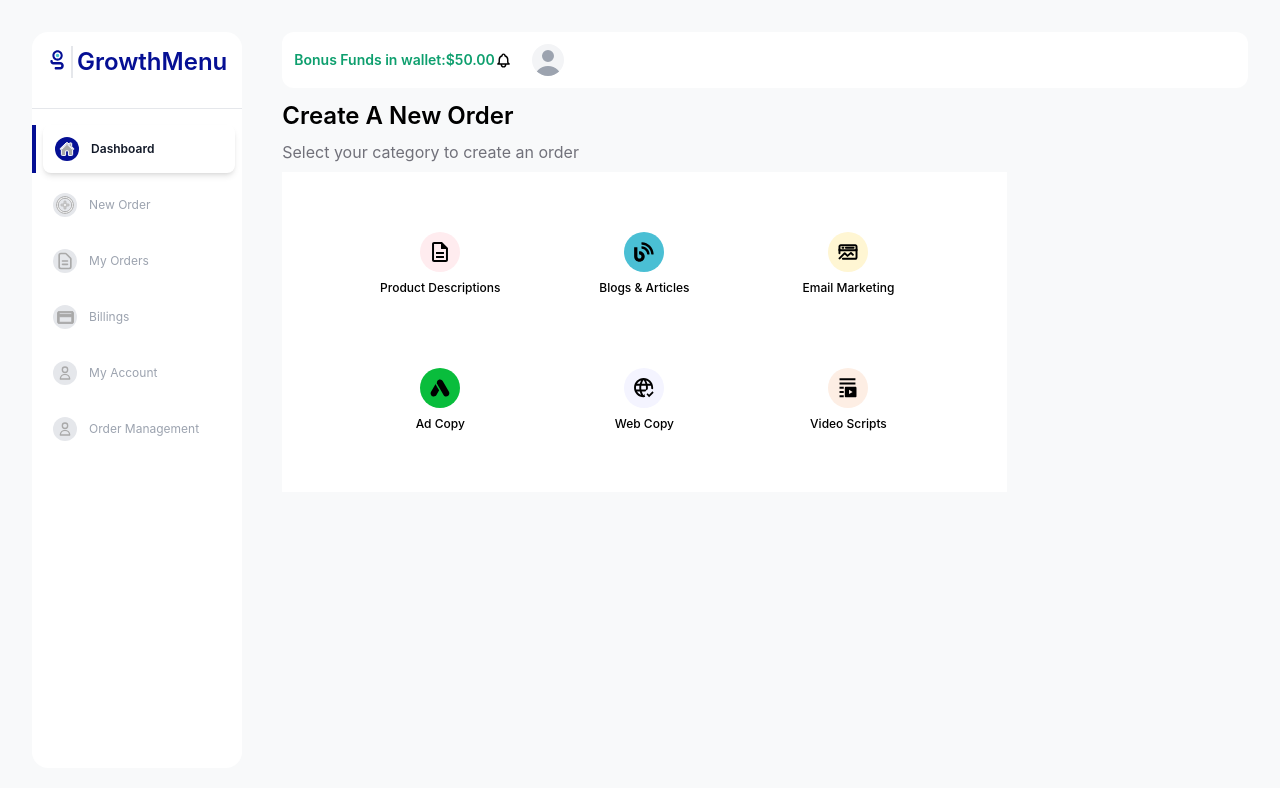
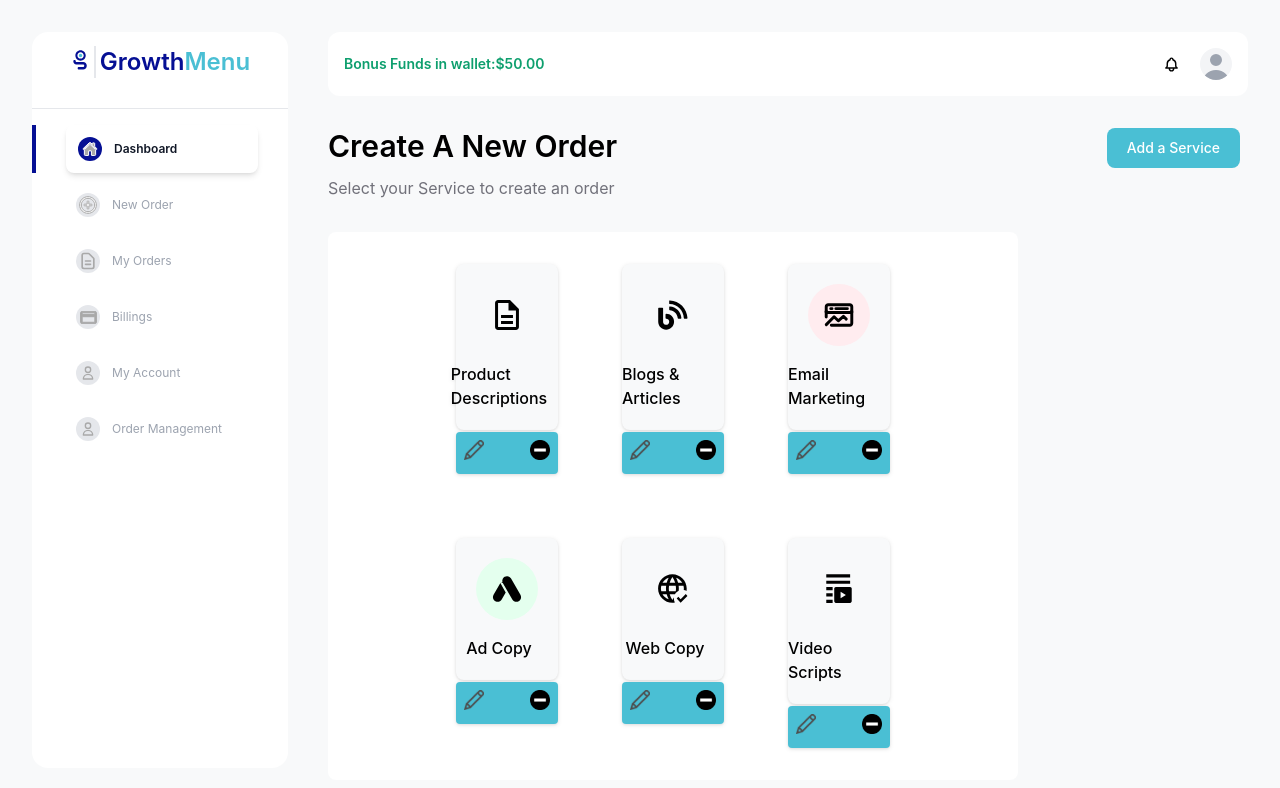
Before and after one commit to AsjadIftikhar/GrowthMenu_F, a Next.js app in the folder growthmenu/: page /order in a window 1280 px wide. Shown: the top 788 px of the page. Built offline with nearby package versions, Linux system fonts and the light colour scheme.

Commit message:
Service Page CRUD

```diff
--- a/growthmenu/components/buttonCard/buttonCard.jsx
+++ b/growthmenu/components/buttonCard/buttonCard.jsx
@@ -1,34 +1,34 @@
 import React from "react";
+import Image from "next/image";
+
+const COLORS = [
+    "ExtraLightBlue",
+    "LightPink",
+    "ExtraLightYellow",
+    "LightOrange",
+    "LightIndigo",
+    "LightGreen",
+]
 
 const ButtonCard = ({icon, text, backgroundColor, onClick}) => {
 
-        const handleClick = () => {
+        const index = Math.floor(Math.random() * 6);
+        const logo_color = COLORS[index]
+
+        const handleClick = (e) => {
             const url = "/order/" + text.replace(" ", "-")
             onClick(url)
         }
-
         return (
-            <div className=" w-full flex flex-col bg-Grey items-center justify-center rounded-lg py-5 hover:bg-LightBlue"
-                 onClick={handleClick}>
-                <div className={`h-10 w-10 flex justify-center items-center mb-2  ${backgroundColor} rounded-full`}>
-                    {/* <svg
-          xmlns="http://www.w3.org/2000/svg"
-          className="h-6 w-6"
-          fill="none"
-          viewBox="0 0 24 24"
-          stroke="currentColor"
-          strokeWidth="2"
-        >
-          <path
-            strokeLinecap="round"
-            strokeLinejoin="round"
-            d="M9 12h6m-6 4h6m2 5H7a2 2 0 01-2-2V5a2 2 0 012-2h5.586a1 1 0 01.707.293l5.414 5.414a1 1 0 01.293.707V19a2 2 0 01-2 2z"
-          />
-
-        </svg> */}
+            <div
+                className={`w-full flex flex-col ${backgroundColor} items-center justify-center py-5
+                rounded-lg drop-shadow
+                hover:bg-DarkBlue hover:text-white`}
+                onClick={handleClick}>
+                <div className={`flex justify-center p-4 bg-${logo_color} items-center mb-4 rounded-full`}>
                     {icon}
                 </div>
-                <div className="text-xs font-medium">{text}</div>
+                <div className="font-medium pr-4">{text}</div>
             </div>
         );
     }
--- a/growthmenu/components/layout/layout.jsx
+++ b/growthmenu/components/layout/layout.jsx
@@ -10,7 +10,9 @@
     if (router.asPath !== '/login' && router.asPath.match('/register') === null) {
         return (
             <div className="h-screen bg-LightGrey p-8 flex">
-                <SideBar/>
+                <div>
+                    <SideBar/>
+                </div>
                 <div className="pl-10 w-full">
                     <TopBar/>
                     {children}
--- a/growthmenu/components/sidebar/sideBar.jsx
+++ b/growthmenu/components/sidebar/sideBar.jsx
@@ -1,7 +1,7 @@
-import React, { useState } from "react";
-import { SideBarData } from "./sideBarData";
+import React, {useState} from "react";
+import {SideBarData} from "./sideBarData";
 import "./sideBar.module.css";
-import { useRouter } from "next/router";
+import {useRouter} from "next/router";
 import Image from "next/image";
 
 const SideBar = () => {
@@ -9,7 +9,8 @@
     const router = useRouter();
     return (
         <aside className="w-64 flex  flex-col bg-white rounded-2xl	min-h-full	">
-      <div className="flex p-3 items-center justify-center my-0.5 text-2xl font-semibold text-DarkBlue whitespace-nowrap dark:text-white">
+            <div
+                className="flex p-3 items-center justify-center my-0.5 text-2xl font-semibold text-DarkBlue whitespace-nowrap dark:text-white">
         <span className="border-r-2 pr-1">
           <Image
               src="/images/growthmenu.svg"
@@ -19,7 +20,7 @@
           />
         </span>
                 <span className="pl-1">Growth</span>
-        <span className="text-LightBlue_1">Menu</span>
+                <span className="text-LightBlue">Menu</span>
             </div>
             <ul className="pt-4 mt-4 space-y-2 flex flex-col justify-center border-t border-gray-200 dark:border-gray-700">
                 {SideBarData.map((data, index) => (
--- a/growthmenu/components/topBar/topBar.jsx
+++ b/growthmenu/components/topBar/topBar.jsx
@@ -3,13 +3,13 @@
 
 const Topbar = () => {
     return (
-    <div className="flex items-center justify-betwee w-full h-15 bg-white p-3 rounded-xl">
+        <div className="flex items-center justify-between w-full h-15 bg-white p-4 rounded-xl">
             <div className="text-green-500 text-sm font-semibold	">
                 Bonus Funds in wallet:$50.00
             </div>
             <div className="flex items-center">
                 <div className="mr-5 flex items-center">
-          <Image src="/images/bell.svg" width="17px" height="17px" alt="" />
+                    <Image src="/images/bell.svg" width="17px" height="17px" alt=""/>
                 </div>
                 <div className="relative w-8 h-8 overflow-hidden bg-gray-100 rounded-full dark:bg-gray-600">
                     <svg
@@ -22,7 +22,7 @@
                             fillRule="evenodd"
                             d="M10 9a3 3 0 100-6 3 3 0 000 6zm-7 9a7 7 0 1114 0H3z"
                             clipRule="evenodd"
-            ></path>
+                        />
                     </svg>
                 </div>
             </div>
--- a/growthmenu/pages/order/index.jsx
+++ b/growthmenu/pages/order/index.jsx
@@ -1,112 +1,223 @@
-import React from "react";
+import React, {useEffect, useState} from "react";
 import Image from "next/image";
 import {useRouter} from "next/router";
 import ButtonCard from "../../components/buttonCard/buttonCard";
 
+const SERVICES = [
+    {
+        "id": 0,
+        "text": "Product Descriptions",
+        "src": "/images/product.svg"
+    },
+    {
+        "id": 1,
+        "text": "Blogs & Articles",
+        "src": "/images/blog.svg"
+    },
+    {
+        "id": 2,
+        "text": "Email Marketing",
+        "src": "/images/emailMarketing.svg"
+    },
+    {
+        "id": 3,
+        "text": "Ad Copy",
+        "src": "/images/ad.svg"
+    },
+    {
+        "id": 4,
+        "text": "Web Copy",
+        "src": "/images/globe.svg"
+    },
+    {
+        "id": 5,
+        "text": "Video Scripts",
+        "src": "/images/video.svg"
+    },
+
+]
+
 const NewOrder = () => {
     const router = useRouter();
+
+    const [add_visibility, setAdd_visibility] = useState("hidden")
+
+    const [edit_visibility, setEdit_visibility] = useState("hidden")
+    const [edit_index, setEdit_Index] = useState("")
+
+    const [new_service, setNewService] = useState({
+        "text": "",
+        "src": "/images/product.svg",
+    },)
+
+
+    const [services, setServices] = useState(SERVICES);
+    // useEffect(() => {
+    //     setServices(SERVICES)
+    // }, [])
+
+    const handleAddService = e => {
+        e.preventDefault();
+
+        new_service.id = services.length + 1
+
+        const existing_services = services
+        existing_services.push(new_service)
+
+        setServices(existing_services)
+        setAdd_visibility("hidden")
+
+    };
+
+    const handleEditService = e => {
+
+        e.preventDefault();
+        const existing_services = services;
+
+        // Find index of specific object using findIndex method.
+        const service_index = existing_services.findIndex((p => p.id === edit_index));
+
+        // Update object
+        existing_services[service_index].text = new_service.text
+
+        // Save
+        setServices(existing_services)
+        setEdit_visibility("hidden")
+    };
+
+    const handleDeleteService = (_service) => {
+        const existing_services = services.filter(s => s.text !== _service.text)
+        setServices(existing_services)
+    };
+
+    const handleFormChange = e => {
+
+        const change = {...new_service}
+
+        change[e.currentTarget.name] = e.currentTarget.value;
+        setNewService(change)
+    }
+
     return (
         <React.Fragment>
-            <div className="text-2xl font-semibold pt-3 ">Create A New Order</div>
-            <div className=" font-normal	text-zinc-500 py-2">
-                Select your category to create an order
+            <div className="flex justify-between pt-8">
+                <div className="text-3xl font-semibold  ">Create A New Order</div>
+                <span/>
+                <button type="button"
+                        className="text-white bg-LightBlue focus:ring-4 focus:outline-none focus:ring-blue-300
+                        font-medium rounded-lg text-sm px-5 py-2.5 text-center mr-2 mb-2"
+                        onClick={() => {
+                            setAdd_visibility((add_visibility === 'hidden') ? "" : "hidden")
+                        }}>
+                    Add a Service
+                </button>
             </div>
-            <div className="w-3/4 flex justify-around gap-4 bg-white pt-10 p-8 px-16">
-                <div className="w-44">
+            <div className=" font-normal text-zinc-500 pb-8">
+                Select your Service to create an order
+            </div>
+            <div className="w-3/4 grid grid-cols-3 bg-white px-24 rounded-lg">
+                {services.map(service => (
+                    // eslint-disable-next-line react/jsx-key
+                    <div key={service.id} className="p-8">
                         <ButtonCard
-                        backgroundColor="bg-LightPink"
+                            backgroundColor="bg-LightGrey"
                             icon={
                                 <Image
-                                src="/images/product.svg"
+                                    src={service.src}
+                                    alt=""
+                                    height="30px"
+                                    width="30px"
+                                />
+                            }
+                            text={service.text}
+                            onClick={url => {
+                                router.push(url);
+                            }}
+                        />
+                        <div className="flex justify-between mt-0.5 py-2 px-2 bg-LightBlue rounded drop-shadow">
+                            <button className="cursor-pointer hover:animate-bounce"
+                                    type="button"
+                                    onClick={() => {
+                                        setEdit_Index(service.id)
+                                        setEdit_visibility((edit_visibility === 'hidden') ? "" : "hidden")
+                                    }}>
+                                <Image
+                                    src="/images/edit.png"
                                     alt=""
                                     height="20px"
                                     width="20px"
                                 />
-                        }
-                        text="Product Descriptions"
-                        onClick={url => {
-                            router.push(url);
-                        }}
-                    />
-                </div>
-                <div className="w-44">
-                    <ButtonCard
-                        backgroundColor="bg-LightBlue"
-                        icon={
-                            <Image src="/images/blog.svg" alt="" height="20px" width="20px"/>
-                        }
-                        text="Blogs & Articles"
-                        onClick={url => {
-                            router.push(url);
-                        }}
-                    />
-                </div>
-                <div className="w-44">
-                    <ButtonCard
-                        backgroundColor="bg-Yellow_1"
-                        icon={
+                            </button>
+                            <button className="cursor-pointer hover:animate-bounce"
+                                    type="button"
+                                    onClick={() => {
+                                        handleDeleteService(service)
+                                    }}>
                                 <Image
-                                src="/images/emailMarketing.svg"
+                                    src="/images/delete.png"
                                     alt=""
                                     height="20px"
                                     width="20px"
                                 />
-                        }
-                        text="Email Marketing"
-                        onClick={url => {
-                            router.push(url);
-                        }}
-                    />
+                            </button>
+                        </div>
+                        {/* Edit Service */}
+                        {(edit_index === service.id) ?
+                            <div className={`${edit_visibility}`}>
+                                <form onSubmit={handleEditService}>
+                                    <div className="mb-6">
+                                        <label htmlFor="service"
+                                               className="block mb-2 font-medium">New Service Name
+                                        </label>
+                                        <input type="text"
+                                               id="edit_service"
+                                               name="text"
+                                               className="bg-gray-50 border border-gray-300 text-gray-900 text-sm rounded-lg
+                                       focus:ring-blue-500 focus:border-blue-500 block w-full p-2.5"
+                                               value={new_service.text}
+                                               onChange={handleFormChange}
+                                               required=""/>
+                                    </div>
+                                    <button type="submit"
+                                            className="text-white bg-DarkBlue hover:bg-blue-800 focus:ring-4
+                                    focus:outline-none focus:ring-blue-300 font-medium rounded-lg text-sm
+                                    w-full sm:w-auto px-5 py-2.5 text-center ">Edit Service
+                                    </button>
+                                </form>
+                            </div> : <div />}
+
+                    </div>
+
+                ))}
+
+                <div className={`${add_visibility} p-8`}>
+                    <div className="w-full flex flex-col bg-LightGrey items-center justify-center py-5
+                                   rounded-lg drop-shadow">
+                        <form onSubmit={handleAddService}>
+                            <div className="mb-6">
+                                <label htmlFor="add_service"
+                                       className="block mb-2 font-medium">Service Name
+                                </label>
+                                <input type="text"
+                                       id="add_service"
+                                       name="text"
+                                       className="bg-gray-50 border border-gray-300 text-gray-900 text-sm rounded-lg
+                                       focus:ring-blue-500 focus:border-blue-500 block w-full p-2.5"
+                                       value={new_service.text}
+                                       onChange={handleFormChange}
+                                       required=""/>
+                            </div>
+                            <button type="submit"
+                                    className="text-white bg-DarkBlue hover:bg-blue-800 focus:ring-4
+                                    focus:outline-none focus:ring-blue-300 font-medium rounded-lg text-sm
+                                    w-full sm:w-auto px-5 py-2.5 text-center ">Add Service
+                            </button>
+                        </form>
+
                     </div>
                 </div>
-            <div className="w-3/4 flex justify-around gap-4 bg-white pb-10 px-16">
-                <div className="w-44">
-                    <ButtonCard
-                        backgroundColor="bg-LightGreen"
-                        icon={
-                            <Image src="/images/ad.svg" alt="" height="20px" width="20px"/>
-                        }
-                        text="Ad Copy"
-                        onClick={url => {
-                            router.push(url);
-                        }}
-                    />
             </div>
-                <div className="w-44">
-                    <ButtonCard
-                        backgroundColor="bg-LightIndigo"
-                        icon={
-                            <Image
-                                src="/images/globe.svg"
-                                alt=""
-                                height="20px"
-                                width="20px"
-                            />
-                        }
-                        text="Web Copy"
-                        onClick={url => {
-                            router.push(url);
-                        }}
-                    />
-                </div>
-                <div className="w-44">
-                    <ButtonCard
-                        backgroundColor="bg-LightOrange"
-                        icon={
-                            <Image
-                                src="/images/video.svg"
-                                alt=""
-                                height="20px"
-                                width="20px"
-                            />
-                        }
-                        text="Video Scripts"
-                        onClick={url => {
-                            router.push(url);
-                        }}
-                    />
-                </div>
-            </div>
+
         </React.Fragment>
     );
 };
```
Also changed, not shown: growthmenu/tailwind.config.js (+13 -12 lines), growthmenu/public/images/delete.png (added), growthmenu/public/images/edit.png (added). Lines whose indentation alone changed are shown as unchanged.
